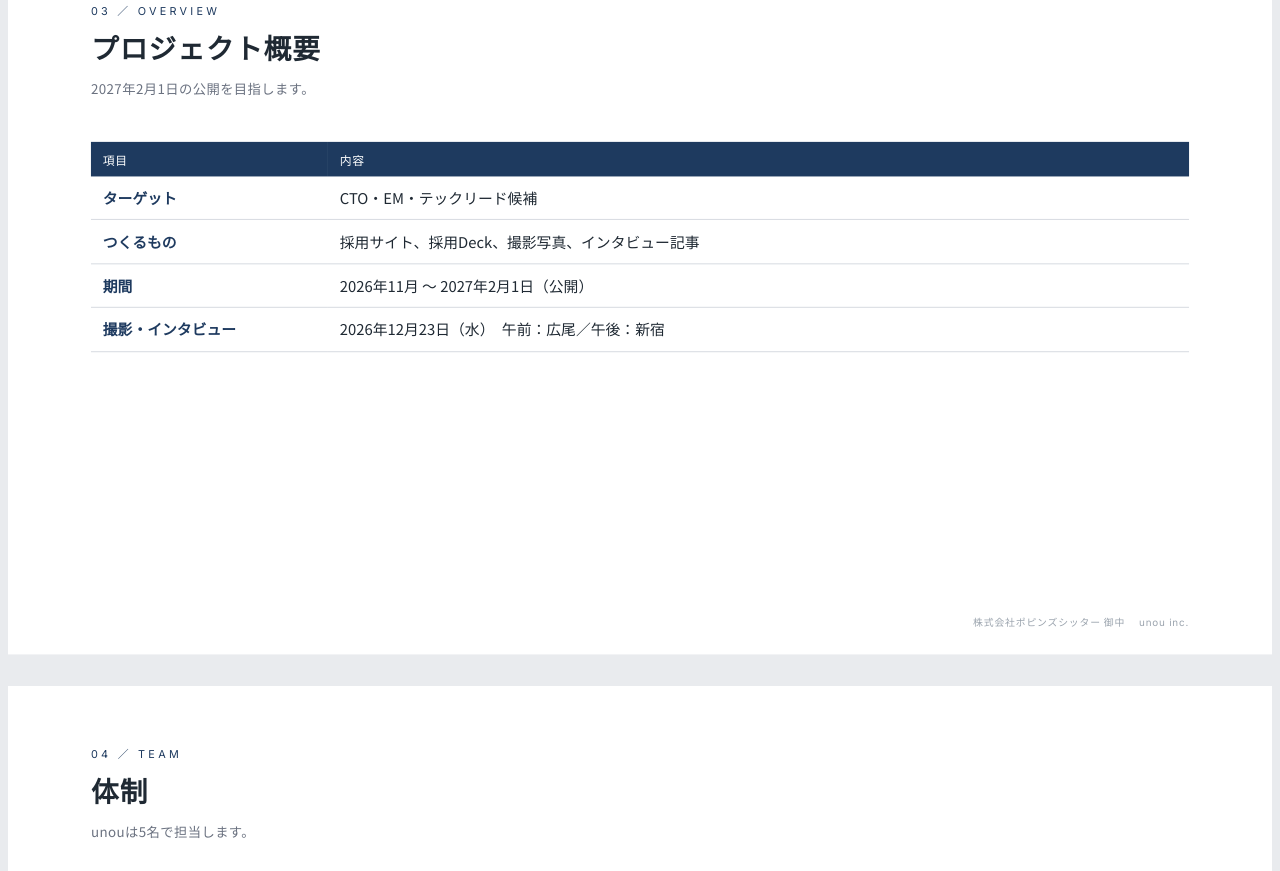
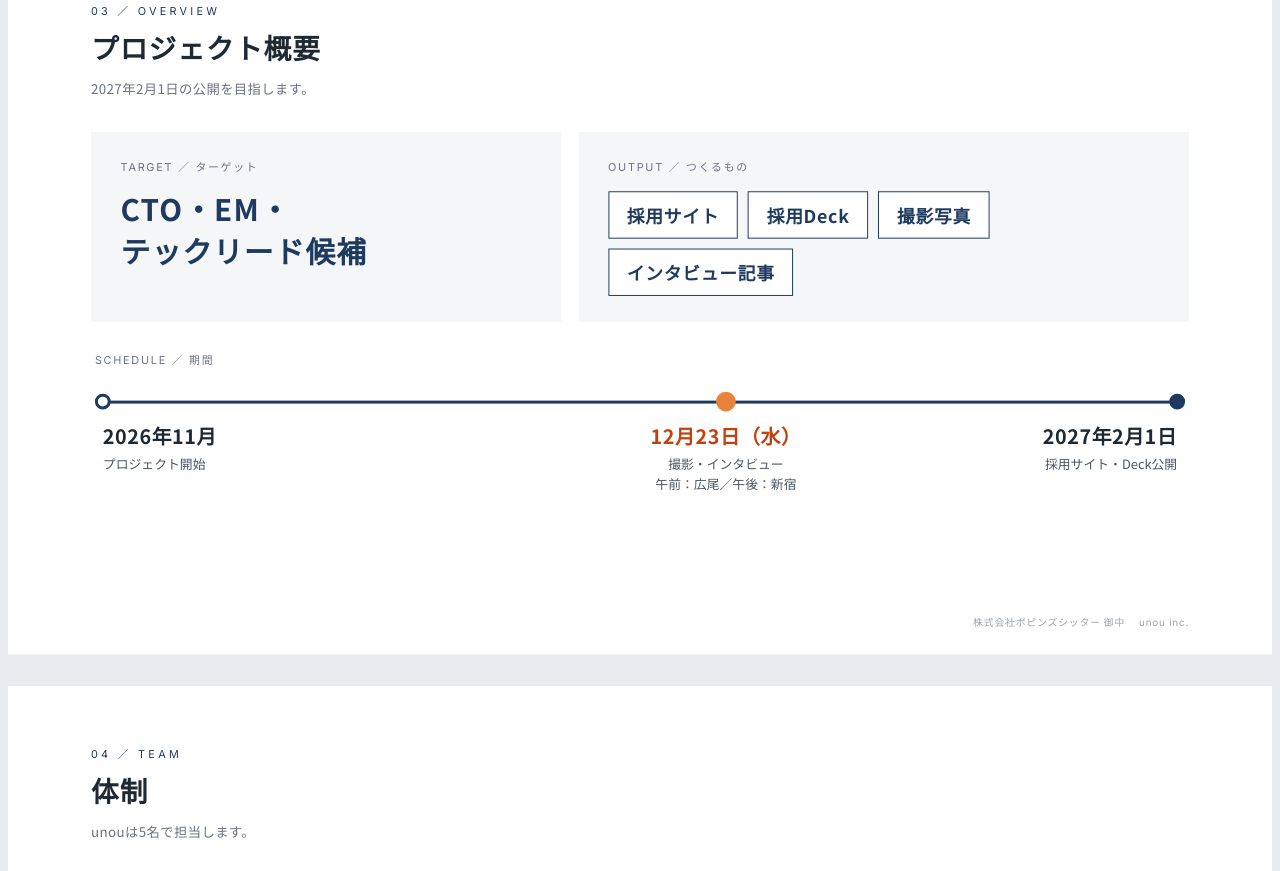
Before and after one commit to unouinc/poppins, a plain HTML site: page progress.html in a window 1280 px wide. Shown: the part 3059-3930 px from the top of the page. Drawn offline with Linux system fonts and the light colour scheme.

Commit message:
プロジェクト概要を表からカード＋タイムラインのデザインに変更
Co-Authored-By: Claude Opus 5.5 <noreply@anthropic.com>
Claude-Session: https://claude.ai/code/session_01WPqfVs4aeY9nxwmiiXE7Wc

```diff
--- a/progress.html
+++ b/progress.html
@@ -256,6 +256,25 @@ td:first-child{font-weight:700;color:var(--navy2);white-space:nowrap}
 .crew2 .r{font-family:Inter,sans-serif;font-size:10px;letter-spacing:.22em;color:var(--gray)}
 .crew2 .j{font-size:13px;color:var(--navy2);font-weight:700;margin-top:3px}
 .crew2 .n{font-size:24px;font-weight:700;letter-spacing:.12em;margin-top:6px}
+
+.ov{display:grid;grid-template-columns:1fr 1.3fr;gap:18px;margin-top:30px}
+.ovb{background:var(--card);padding:26px 30px;min-height:170px}
+.ovb .lbl,.tl .lbl{font-family:Inter,"Noto Sans JP",sans-serif;font-size:11px;letter-spacing:.16em;color:var(--gray)}
+.ovb .big{font-size:30px;font-weight:700;color:var(--navy2);line-height:1.45;margin-top:14px;letter-spacing:.04em}
+.chips2{display:flex;flex-wrap:wrap;gap:10px;margin-top:18px}
+.chips2 span{background:#fff;border:1.5px solid var(--navy2);color:var(--navy2);font-size:18px;font-weight:700;padding:10px 18px;letter-spacing:.04em}
+.tl{margin-top:30px;padding:0 4px}
+.tl .line{position:relative;height:3px;background:var(--navy2);margin:34px 8px 0}
+.tl .line i{position:absolute;top:-7px;width:16px;height:16px;border-radius:50%;background:#fff;border:3px solid var(--navy2);transform:translateX(-50%)}
+.tl .line i.k{background:var(--orange);border-color:var(--orange);width:20px;height:20px;top:-9px}
+.tl .line i.end{background:var(--navy2)}
+.tl .pts{position:relative;height:90px;margin:0 8px}
+.tl .pts div{position:absolute;top:18px;transform:translateX(-50%);text-align:center;white-space:nowrap}
+.tl .pts div:first-child{transform:none;text-align:left}
+.tl .pts div.r{transform:translateX(-100%);text-align:right}
+.tl .pts b{display:block;font-size:20px;font-weight:700;color:var(--ink);letter-spacing:.03em}
+.tl .pts span{display:block;font-size:13px;color:var(--sec);margin-top:4px;line-height:1.6}
+.tl .pts div:nth-child(2) b{color:#C2410C}
 </style></head><body>
 <div class="wrap" id="wrap">
 <section class="slide navy cover">
@@ -317,13 +336,15 @@ td:first-child{font-weight:700;color:var(--navy2);white-space:nowrap}
 <p class="no">03 ／ OVERVIEW</p>
 <h2>プロジェクト概要</h2>
 <p class="lead">2027年2月1日の公開を目指します。</p>
-<table style="margin-top:40px;font-size:15px">
-<tr><th style="width:240px">項目</th><th>内容</th></tr>
-<tr><td>ターゲット</td><td>CTO・EM・テックリード候補</td></tr>
-<tr><td>つくるもの</td><td>採用サイト、採用Deck、撮影写真、インタビュー記事</td></tr>
-<tr><td>期間</td><td>2026年11月 〜 2027年2月1日（公開）</td></tr>
-<tr><td>撮影・インタビュー</td><td>2026年12月23日（水）　午前：広尾／午後：新宿</td></tr>
-</table>
+<div class="ov">
+<div class="ovb"><p class="lbl">TARGET ／ ターゲット</p><p class="big">CTO・EM・<br>テックリード候補</p></div>
+<div class="ovb"><p class="lbl">OUTPUT ／ つくるもの</p><div class="chips2"><span>採用サイト</span><span>採用Deck</span><span>撮影写真</span><span>インタビュー記事</span></div></div>
+</div>
+<div class="tl">
+<p class="lbl">SCHEDULE ／ 期間</p>
+<div class="line"><i style="left:0"></i><i class="k" style="left:58%"></i><i class="end" style="left:100%"></i></div>
+<div class="pts"><div style="left:0"><b>2026年11月</b><span>プロジェクト開始</span></div><div style="left:58%"><b>12月23日（水）</b><span>撮影・インタビュー<br>午前：広尾／午後：新宿</span></div><div style="left:100%" class="r"><b>2027年2月1日</b><span>採用サイト・Deck公開</span></div></div>
+</div>
 <div class="foot">株式会社ポピンズシッター 御中<b>unou inc.</b></div>
 </section>
 <section class="slide">
```
